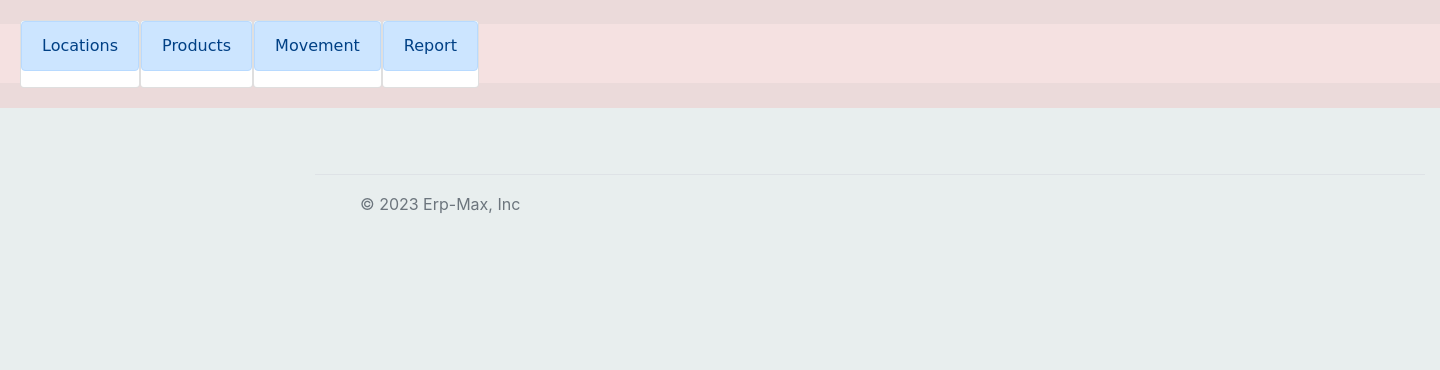
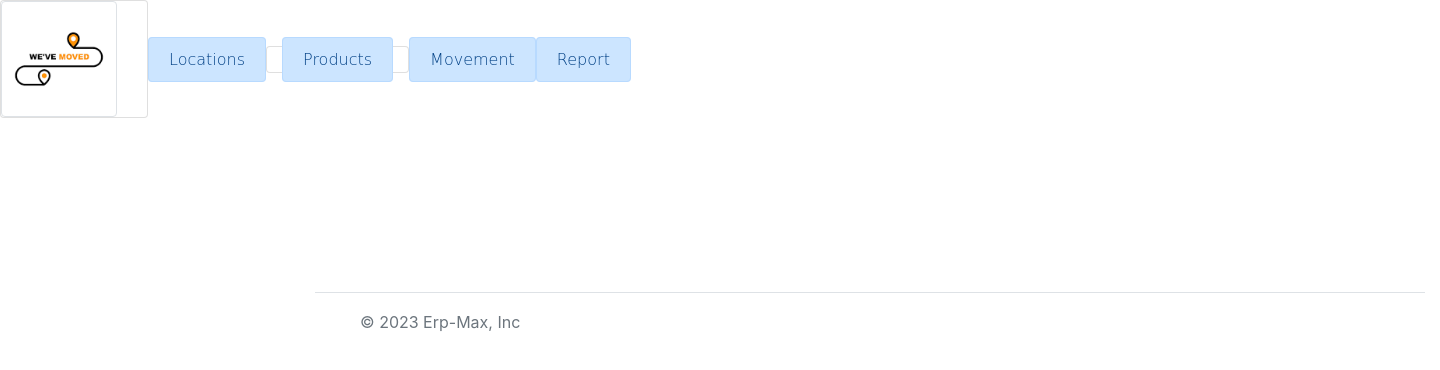
Before and after one commit to AlihTamrawe/ERPMax-Task, a Flask app: page /one in a window 1440 px wide; the page is wider, and only the part inside the window is pictured. Shown: the top 370 px of that part. Run offline with Flask 3, Linux system fonts and the light colour scheme; data that the repository does not hold is empty.

Commit message:
add some file start with movement

```diff
--- a/server.py
+++ b/server.py
@@ -1,6 +1,9 @@
 from operator import index
 from flask import Flask, render_template, request, redirect
 from  mysqlconnection import connectToMySQL
+from datetime import datetime
+
+
 #----------------------------1-halloworld
 f=100
 app = Flask(__name__)
@@ -58,7 +61,7 @@ def index2():
     f=2
     return render_template("index.html",all_products = products,locationsforprod=locations,all_locations=allocations,flag =f)# http://localhost:5000 - should display 8 by 8 checkerboard
 
-@app.route("/create_product", methods=["POST"])
+@app.route("/create_product", methods=["POST"]) # create pod
 def add_product_to_db():
     is_valid = True		# assume True
     if len(request.form['pname']) < 4:
@@ -92,6 +95,33 @@ def add_location_to_db():
     print (data)
     new_location = mysql.query_db(QUERY,data)
     return redirect("/two")
+
+
+
+@app.route("/create_move", methods=["POST"]) # create move
+def add_move_to_db():
+    is_valid = True		# assume True
+    if (request.form['qty']) < 1:
+        is_valid = False
+    date_time = datetime.now()
+    mysql = connectToMySQL('inventory_management')
+    QUERY = 'INSERT INTO inventory_management.productmovement (product_id  , to_location , from_location , quantity , timestamp ) values (%(p_name)s,%(loca_t)s ,%(loca_f)s,%(qty)s ,%(timestamp)s );'
+    data = {
+        "p_name": request.form["pname"],
+        "loca_f": request.form["locations_id_f"],
+        "loca_t": request.form["locations_id_t"],
+        "qty":request.form["qty"],
+        "timestamp":datetime.now()
+
+
+    }
+    print (data)
+    if is_valid :
+        new_poduct = mysql.query_db(QUERY,data)
+    else:
+        print("not Valid")
+
+    return redirect("/")
 
 
 @app.route('/updatelocation/<id>') # update location form
--- a/static/style.css
+++ b/static/style.css
@@ -1,7 +1,12 @@
 *{
-    background-color: rgb(232, 238, 238);
     margin: 0;
     padding: 0;
+}
+body{
+    margin: auto;
+    padding:auto ;
+    width: 100%;
+    height: 100%;
 }
 main{
     position: relative;
@@ -15,7 +20,7 @@ main{
     display: flex;
     width: 100%;
     height: auto;
-    background: rgba(239, 206, 206, 0.6);
+    background: rgb(255, 255, 255);
 }
 
 #checker_board{
@@ -47,14 +52,20 @@ main{
 header{
     position: absolute;
     display: flex;
-     background-color: aliceblue;
+     background-color: white;
      border: 4px 2px black;
-    box-shadow: 2px gray;
+    box-shadow: 5px rgb(243, 240, 240);
     width: 100%;
     height: 150px;
     padding: 20px;
 }
 header a {
     font-family: cursive;
+
     text-align: center;
 }
+
+p , a, h1,h2,h3{
+    font-family: cursive;
+    font-weight: 200;
+}
--- a/templates/index.html
+++ b/templates/index.html
@@ -14,59 +14,83 @@
 </head>
 <body>
 
-    <header  class="menu" >
-
-        <div class="card xl space_between">
+    <div class="d-flex justify-content-start align-items-center">
+        <div class="card">
+            <div class="row col">
+                <img  alt="..." class="img-thumbnail" src="/static/download.png"/>
+            </div>
+        </div>
+        <div class="row">
+            <div class="col">
             <a class="alert alert-primary" role="alert" href="/two"> Locations</a>
+            </div>
 
         </div>
-        <div class="card">
+        <div class="card me-2">
+            <div class="col">
                 <a class="alert alert-primary center" role="alert"href="/">Products</a>
-
             </div>
-        <div class="card">
+        </div>
+        <div class="row">
+            <div class="col">
                 <a class="alert alert-primary center" role="alert"href="/move">Movement</a>
-
             </div>
-        <div class="card">
+        </div>
+        <div class="row">
+            <div class="col-sm">
                             <a class="alert alert-primary center" role="alert"href="/report">Report</a>
-
             </div>
-    </header>
-    <main>
+        </div>
+    </div>
+    <main class="container-fluid ">
 
 
 
-        <div >
             {% if  flag==0 %}
 
         <div class="alert alert-info" role="alert"class="alert alert-info" role="alert">
-                <h1>Add a Product</h1>
+            <div class="card">
+                <div class="card-header">
+                <h1>Add a Movement</h1>
+                </div>
+            </div>
+
                     <form action="/create_move" method="POST">
-                        <p> the ProductName :  <p>location to move :
+                        <div class="form-group col-md-6">
+                            <p class="form-control" >  the ProductName :
                                 <select name="pname">
                                 {% for  product in all_products %}
                                 <option value="{{product["product_id"]}}">{{product["product_name"]}} </option>
                                 {% endfor%}
                                 </select>
-                        </p></p>
-                        <p>location from :
-                            <select name="locations_id">
+                            </p>
+                        </div>
+                        <div class="form-group col-md-6">
+                            <p class="form-control">location from :
+                                <select name="locations_id_f">
                                 {% for  location in all_locations %}
                                 <option value="{{location["idlocation"]}}">{{location["location_name"]}} </option>
                                 {% endfor%}
                                 </select>
                             </p>
-                        <p>location to  :
-                            <select name="locations_id">
+                        </div>
+                        <div class="form-group col-md-6">
+                            <p class="form-control">location to  :
+                                <select name="locations_id_t">
                                 {% for  location in all_locations %}
                                 <option value="{{location["idlocation"]}}">{{location["location_name"]}} </option>
                                 {% endfor%}
                                 </select>
                             </p>
-                        <p> quantity : <input type="number" name="qty"></p> <p>
-
-                        <input type="submit" value="Add Movement">
+                        </div>
+                        <div class="form-group col-md-6">
+                            <p class="form-control"> quantity : <input type="number" name="qty"></p> <p>
+                        </div>
+                        <div class="form-group col-md-2">
+                            <p class="form-control">
+                                <input type="submit" class="btn btn-primary"  value="Add Movement">
+                            </p>
+                        </div>
                     </form>
             </div>
 
@@ -89,7 +113,7 @@
                             </select>
                         </p>
 
-                        <input type="submit" value="Add product">
+                        <input class="btn btn-primary"  type="submit" value="Add product">
                     </form>
             </div>
 
@@ -121,7 +145,7 @@
             <form action="/create_location" method="POST">
                 <p>location Name: <input type="text" name="lname"></p>
 
-                <input type="submit" value="Add location">
+                <input class="btn btn-primary"  type="submit" value="Add location">
             </form>
             </div>
             <div class="alert alert-info" role="alert"class="alert alert-info" role="alert">
@@ -168,8 +192,8 @@
 {% endfor %}
     </thead>
 </table>
-<a class="alert alert-primary" role="alert" href="/updatelocation/{{loca["idlocation"]}}"> update location</a>
-<a class="alert alert-primary" role="alert" href="/delete_location/{{loca["idlocation"]}}"> DELETE location</a>
+<a class="btn btn-primary"  role="alert" href="/updatelocation/{{loca["idlocation"]}}"> update location</a>
+<a class="btn btn-primary"  role="alert" href="/delete_location/{{loca["idlocation"]}}"> DELETE location</a>
 
 {% endif%}
 
@@ -179,7 +203,7 @@
                 <form action="/update_product/{{prod["product_id"]}}" method="POST">
                     <p>product Name: <input type="text" value="{{prod["product_name"]}}" name="pname"></p>
 
-                    <input type="submit" value="update product">
+                    <input class="btn btn-primary"  type="submit" value="update product">
                 </form>
             </div>
 {% endif%}
@@ -190,7 +214,7 @@
                 <form action="/update_location/{{loca["idlocation"]}}" method="POST">
                     <p>location Name: <input type="text" value="{{loca["location_name"]}}" name="lname"></p>
 
-                    <input type="submit" value="update location">
+                    <input class="btn btn-primary"  type="submit" value="update location">
                 </form>
             </div>
 {% endif%}
@@ -207,7 +231,7 @@
 
     <main>
         {% if flag == 10%}
-        <div class="menu">
+        <div class="container ">
             <table class="table table-bordered">
                 <thead>
                     <tr>
@@ -227,6 +251,10 @@
 
                 </tbody>
             </table>
+            <div class="alert alert-success " >
+
+            <input class="btn btn-primary"  type="button" value="print the report"  onClick="window.print()">
+            </div>
 
         </div>
         {% endif%}
```
Also changed, not shown: static/download.png (added). Lines whose indentation alone changed are shown as unchanged.
